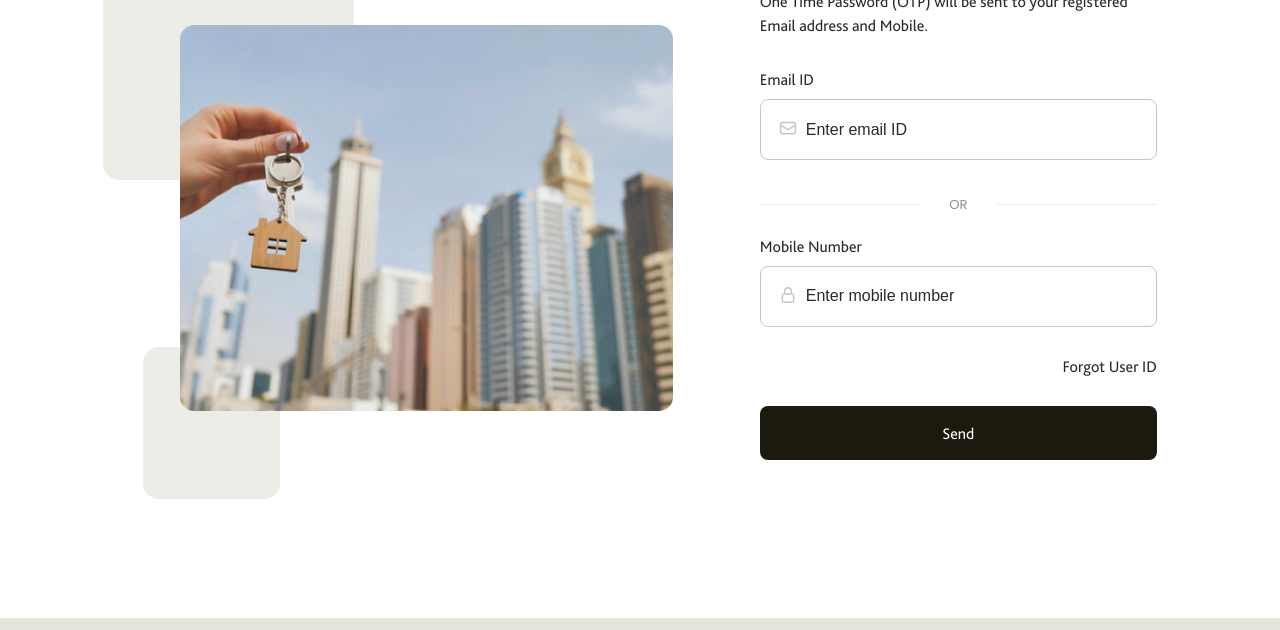
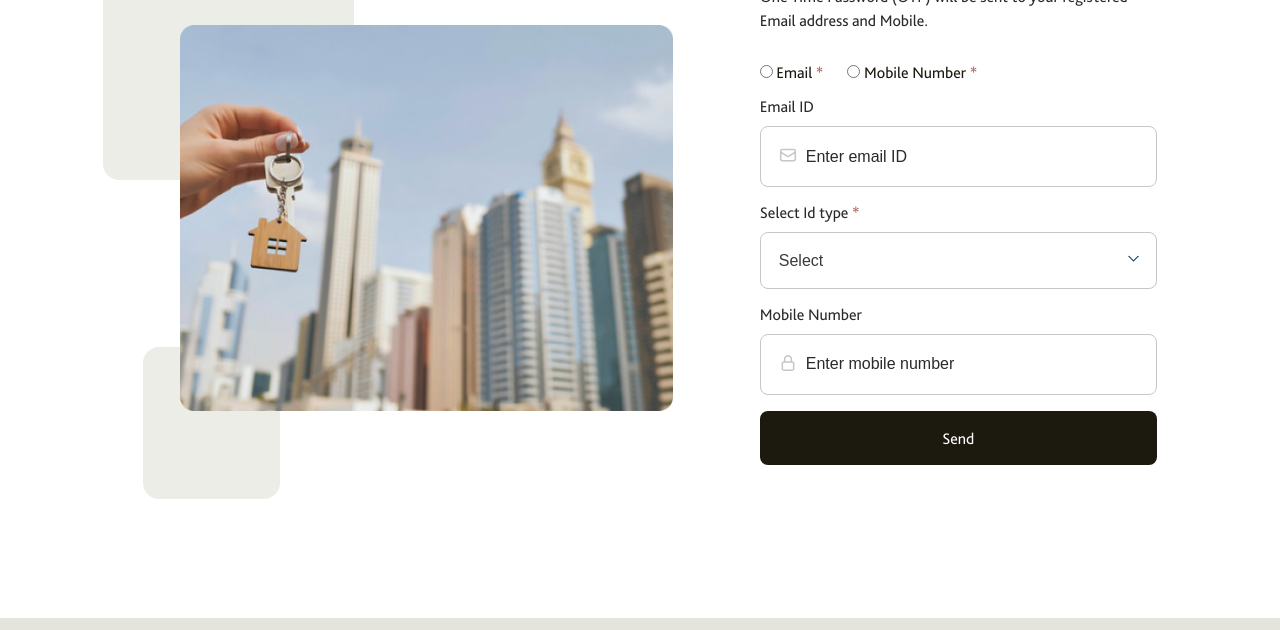
Before and after one commit to ankksinghal/wasl-front, a plain HTML site: page pages/forgotPassword.html in a window 1280 px wide. Shown: the part 239-869 px from the top of the page. Drawn offline with Linux system fonts and the light colour scheme.

Commit message:
pages changes according new figma

```diff
--- a/assets/scss/components/_forgotPassword.scss
+++ b/assets/scss/components/_forgotPassword.scss
@@ -107,27 +107,6 @@
                      line-height: 24px;
                      color: #2B2A28;
                 }
-                .or-div {
-                           margin: 18px 0 18px;
-                            fieldset.title {
-                             border-top: 1px solid #EFEFEF;
-                             border-bottom: none;
-                             border-left: none;
-                             border-right: none;
-                             display: block;
-                             text-align: center;
-                             }
-
-                            fieldset.title legend {
-                             padding: 5px 30px;
-                             font-weight: 400;
-                             font-size: 13px;
-                             font-family: 'Poppins';
-                             line-height: 19.05px;
-                             text-align: center;
-                             color: #8E8E93;
-                             }
-                         }
 
                 .fp-labels{
                     margin-bottom: 10px;
--- a/assets/scss/components/_form.scss
+++ b/assets/scss/components/_form.scss
@@ -7,6 +7,26 @@
         color:#2B2A28;
         margin-bottom: 32px;
     }
+    .form-radioBtns{
+        display: flex;
+        margin-left: 0px;
+        margin-bottom: 16px;
+        gap: 24px;
+        input{
+            margin: 0px;
+        }
+        label{
+            font-weight: 400;
+            font-size: 16px;
+            line-height: 16.2px;
+            color: #1C190E;
+        }
+
+        .asterisk{
+            color: #A85B57;
+        }
+
+    }
     label {
         color: #2B2A28;
         font-size: 16px;
@@ -15,13 +35,14 @@
     }
     .input-box {
         position: relative;
-        margin: 10px 0 30px 0;
+        margin: 10px 0 16px 0;
         display: flex;
             input{
                 border: 1px solid #c6c7c3;
                 border-radius: 8px;
                 height: 57px;
                 padding-left: 45px;
+                padding-right: 45px;
                 width: 100%;
             }
             input::placeholder{
@@ -34,7 +55,38 @@
                 position: absolute;
                 left: 19.69px;
                 top: 19.68px;
+                &.eye-icon{
+                    left: 355px;
+                }
             }
+    }
+    .form-dropdown{
+        display: flex;
+        flex-direction: column;
+        margin-bottom: 16px;
+        select{
+            border: 1px solid #c6c7c3;
+            border-radius: 8px;
+            height: 57px;
+            width: 100%;
+            padding-left: 18px;
+            padding-right: 25px;
+            background-color: #ffffff;
+            appearance: none;
+            position: relative;
+            font-weight: 400;
+            font-size: 16px;
+            line-height: 19.1px;
+            color: #2B2A28;
+            &.dropdown{
+                background:#fff url(../images/arrow_bottom_down.png) no-repeat right 10px top 13px;
+                background-size: 25px 25px !important;
+                color: #3A3A3C !important;
+            }
+        }
+        .asterisk{
+            color: #A85B57;
+        }
     }
     .fp-box {
         margin-bottom: 30px;
@@ -86,5 +138,9 @@
             color: #2B2A28;
             border: 1px solid #2B2A28;
         }
+        .login-otp{
+            background-color: #E4E4DC;
+            color: #2B2A28;
+        }
     }
 }
--- a/pages/forgotPassword.html
+++ b/pages/forgotPassword.html
@@ -121,25 +121,35 @@
                         <form id="forgotPasswordForm">
                             <h2 class="form-heading">Forgot Password</h2>
                             <p class="oneTime-p">One Time Password (OTP) will be sent to your registered Email address and Mobile.</p>
+                            <div class="form-radioBtns">
+                                <div class="emailRadio">
+                                    <input type="radio" id="email-radio" name="form-radio" value="email" required/>
+                                    <label for="email-radio">Email</label>
+                                    <span class="asterisk">*</span>
+                                </div>
+                                <div class="mobileRadio">
+                                    <input type="radio" id="mnumber" name="form-radio" value="mobile" required/>
+                                    <label for="mnumber">Mobile Number</label>
+                                    <span class="asterisk">*</span>
+                                </div>
+                            </div>
                             <label for="email" class="fp-labels">Email ID</label>
                             <div class="input-box">
                                 <input type="email" id="email" placeholder="Enter email ID" class="inputs-css" />
                                 <img src="../assets/images/mail.svg" alt="mail" />
                             </div>
-                            <div class="or-div">
-                                <fieldset class="title">
-                                    <legend>OR</legend>
-                                </fieldset>
+                            <div class="form-dropdown">
+                                <label for="dropdown" class="fp-labels">Select Id type <span class="asterisk">*</span></label>
+                                <select id="dropdown" name="options" class="dropdown" required>
+                                    <option value="">Select</option>
+
+                                </select>
                             </div>
+
                             <label for="mobile" class="fp-labels">Mobile Number</label>
                             <div class="input-box">
                                 <input type="number" id="mobile" placeholder="Enter mobile number" />
                                 <img src="../assets/images/password.svg" alt="password" />
-                            </div>
-                            <div class="fp-box">
-                                <ul>
-                                    <li><a href="#">Forgot User ID</a></li>
-                                </ul>
                             </div>
                             <div class="form-btns">
                                 <a href="#" class="signIn-btn">Send</a>
```
Also changed, not shown: pages/resetPassword.html (+6 -0 lines), pages/signIn.html (+7 -3 lines), assets/css/main.css, assets/images/passwordEye.svg (added), 1 other file.
